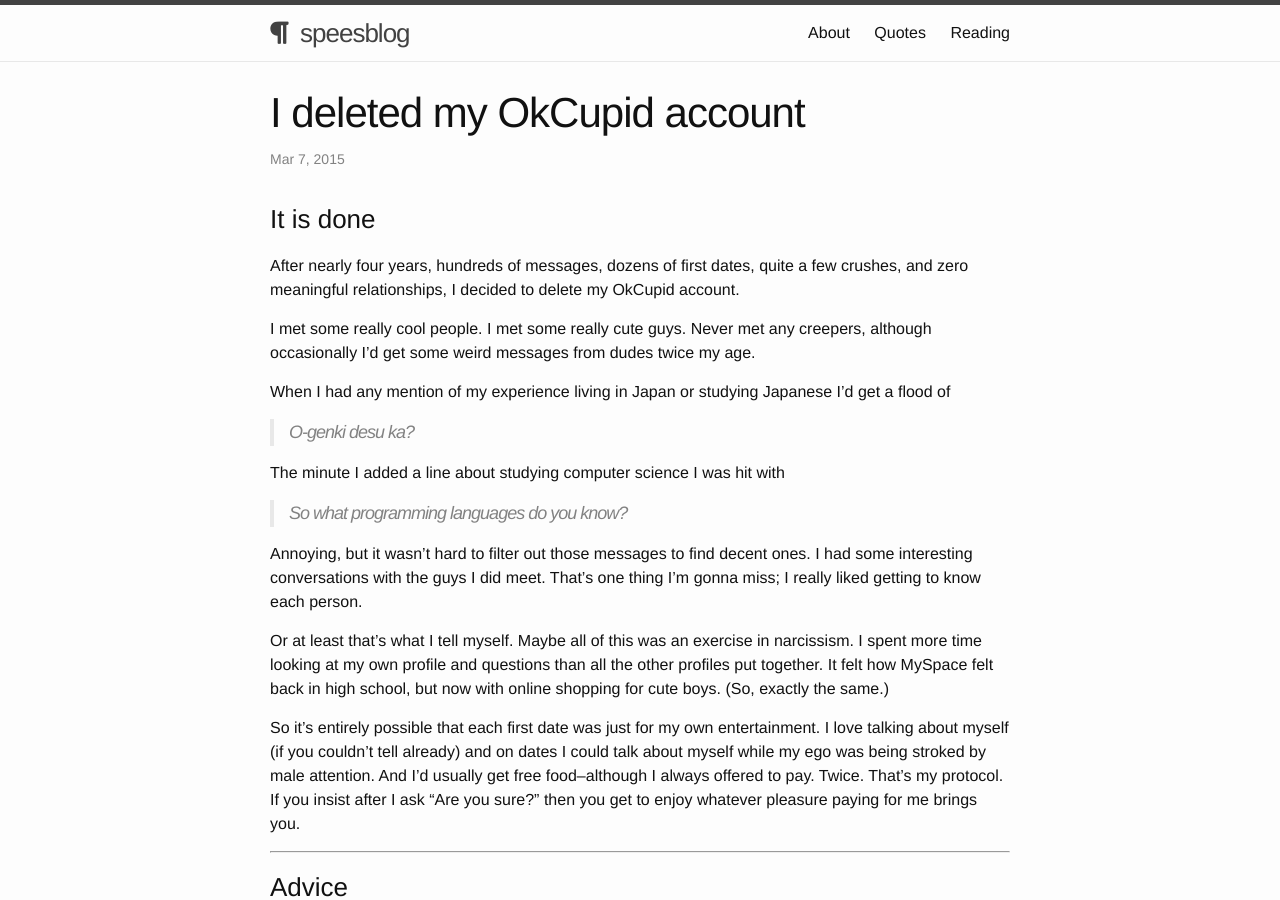
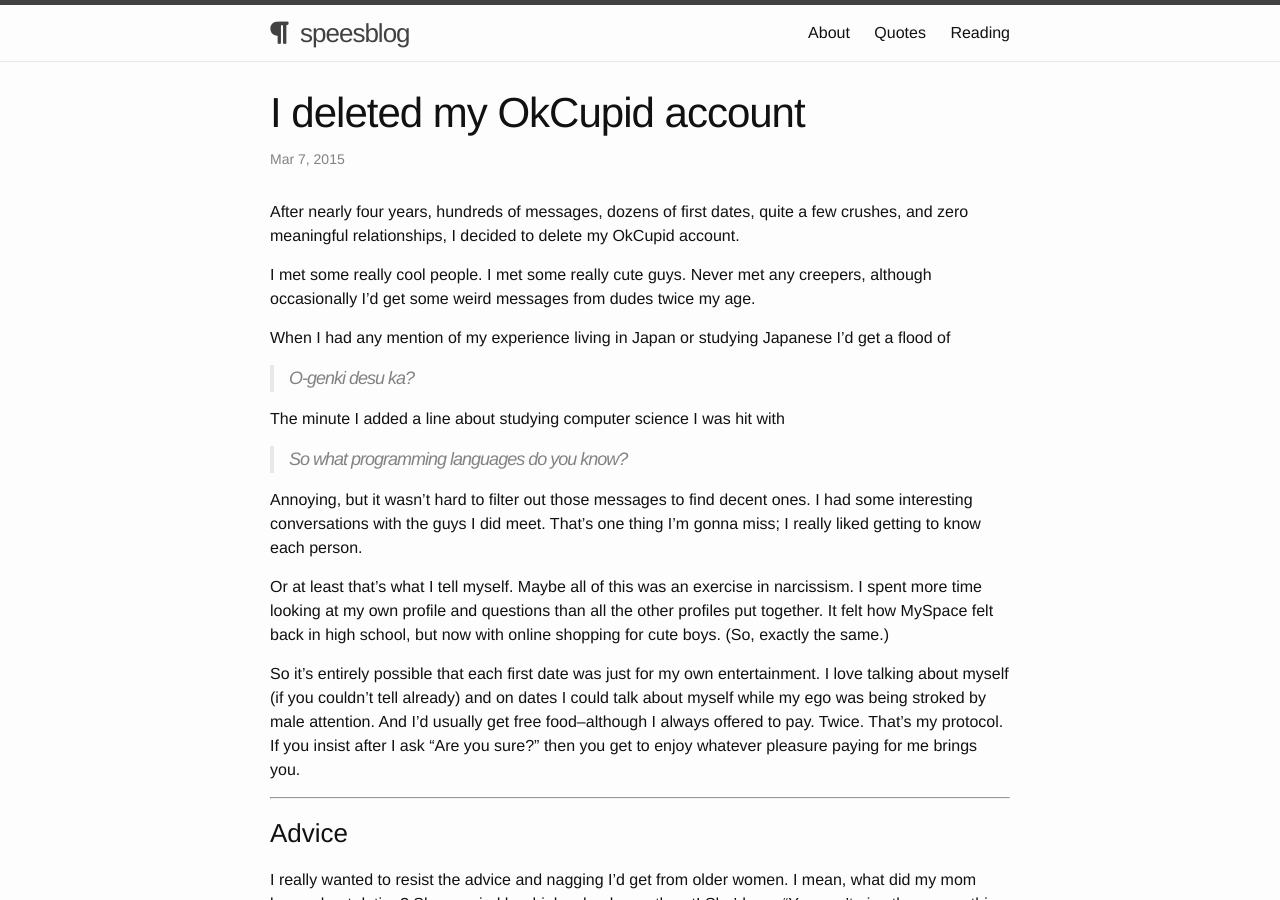
Before and after one commit to shelbyspees/speesblog, a Jekyll site: the page built from _posts/2015-03-07-i-deleted-my-okcupid-account.md, in a window 1280 px wide and 900 px high. Built offline with Jekyll 4.4.1, drawn with Linux system fonts in a browser that asks for light colours; nearby versions of some CDN libraries.

Commit message:
Update post

```diff
--- a/_posts/2015-03-07-i-deleted-my-okcupid-account.md
+++ b/_posts/2015-03-07-i-deleted-my-okcupid-account.md
@@ -2,8 +2,6 @@
 layout: post
 title: I deleted my OkCupid account
 ---
-
-###It is done
 
 After nearly four years, hundreds of messages, dozens of first dates, quite a few crushes, and zero meaningful relationships, I decided to delete my OkCupid account.
 
```
